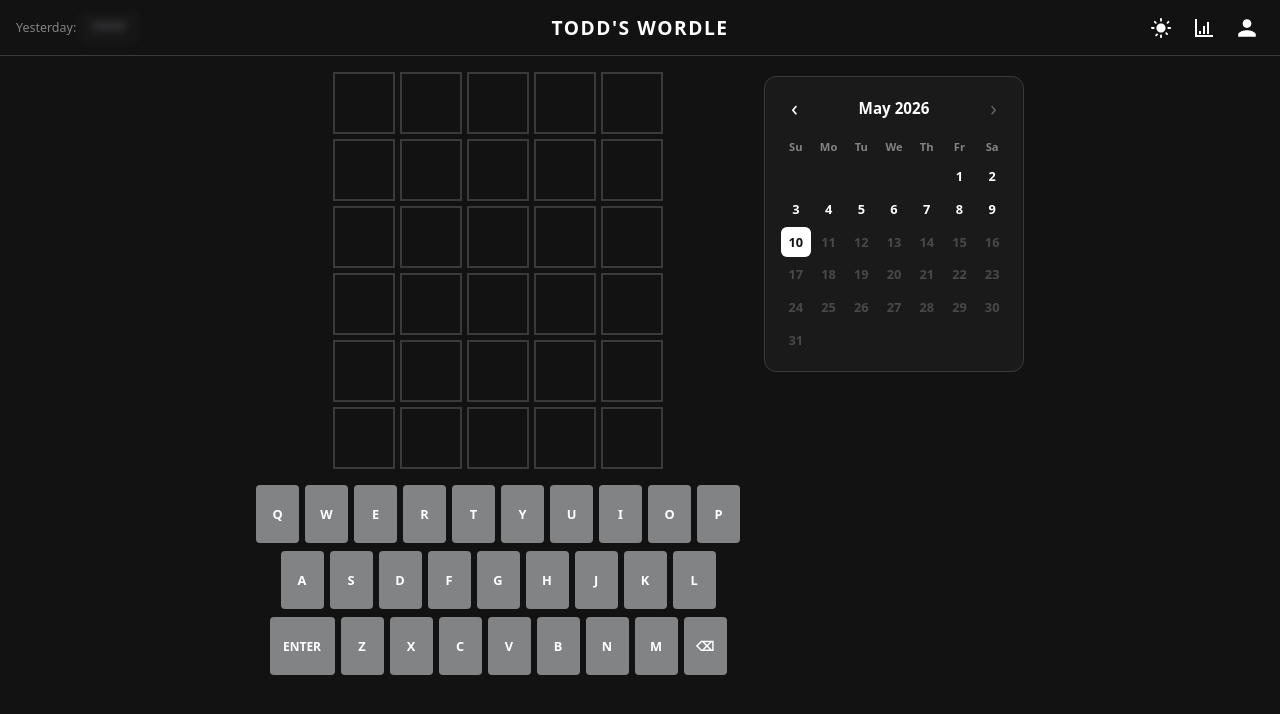
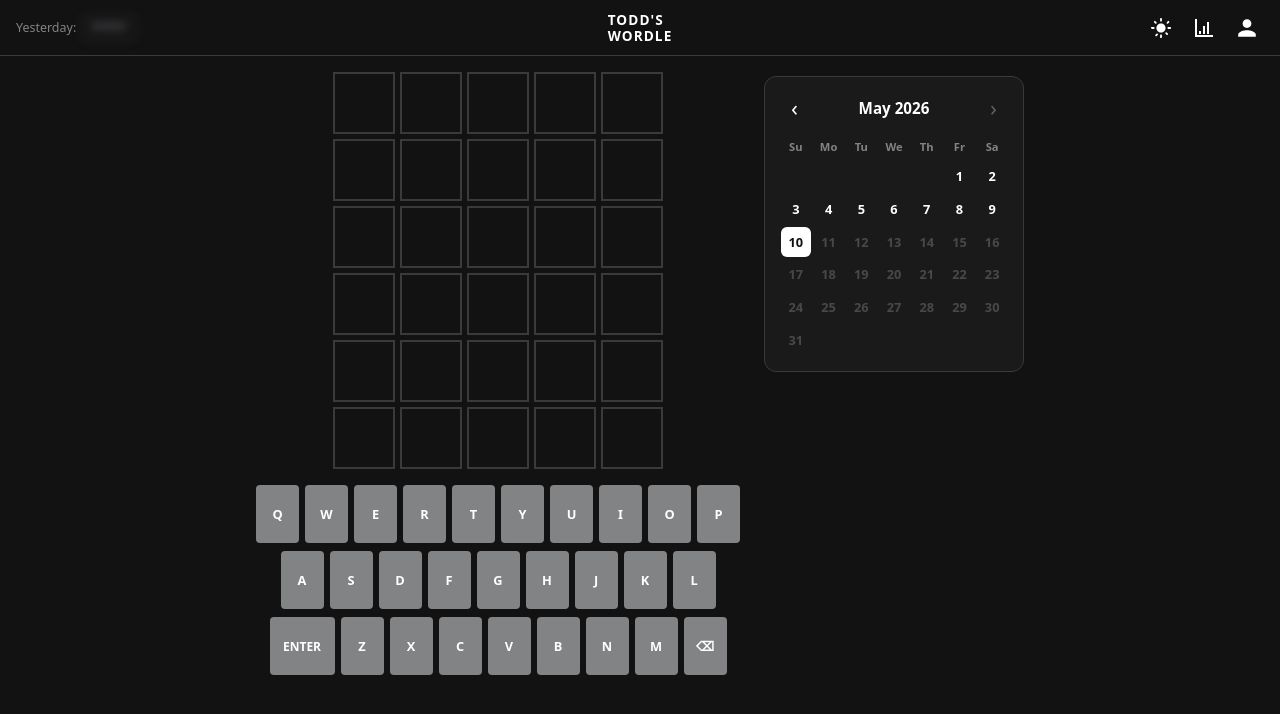
Before and after one commit to stanevt/wordle, a React (Vite) app: page / in a window 1280 px wide. Shown: the top 714 px of the page. Built offline with nearby package versions, Linux system fonts and the light colour scheme; no server answers.

Commit message:
Split title onto two rows without expanding the navbar

```diff
--- a/src/components/Header.css
+++ b/src/components/Header.css
@@ -12,7 +12,8 @@
 }
 
 .header-title {
-  font-size: 1.2rem;
+  font-size: 0.85rem;
+  line-height: 1.15;
   font-weight: 700;
   letter-spacing: 0.08em;
   text-transform: uppercase;
--- a/src/components/Header.jsx
+++ b/src/components/Header.jsx
@@ -44,7 +44,7 @@ export default function Header({ onStatsClick, onCalendarClick, onAuthClick, onS
         </button>
       </div>
 
-      <h1 className="header-title">Todd's Wordle</h1>
+      <h1 className="header-title">Todd's<br/>Wordle</h1>
 
       <div className="header-right">
         <button className="icon-btn" onClick={onToggleTheme} aria-label="Toggle theme">
```
